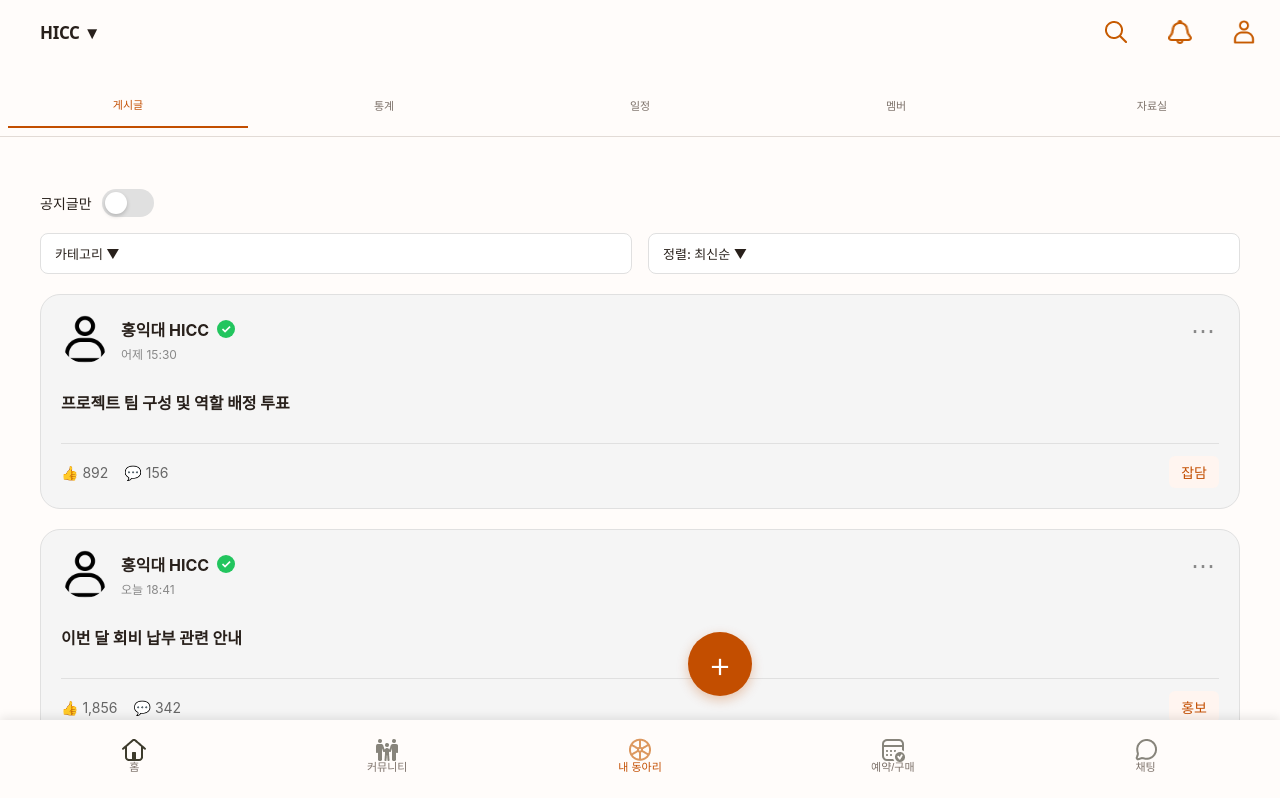
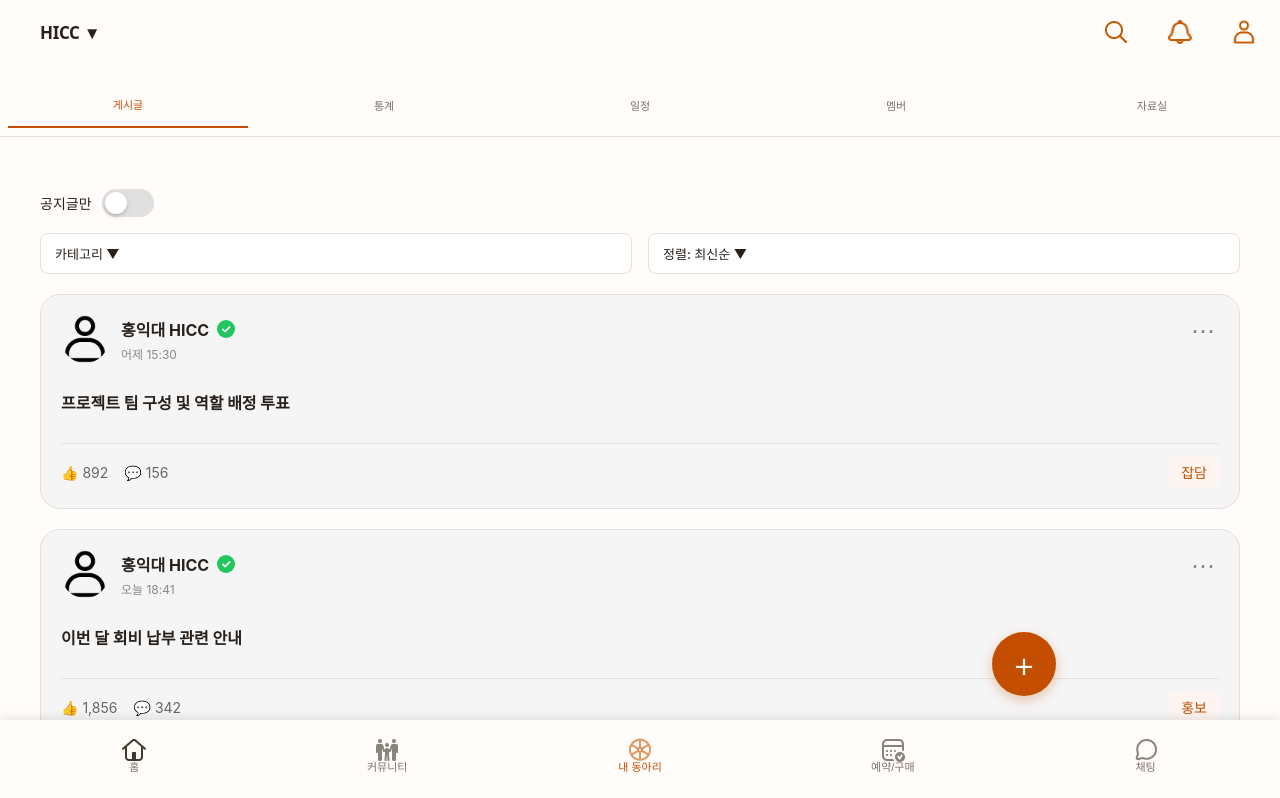
Before and after one commit to hyeonhakjang/admin_group_proto, a React (Create React App) app: page /myclub in a window 1280 px wide. Shown: the top 798 px of the page. Built offline with nearby package versions, Linux system fonts and the light colour scheme.

Commit message:
fix: use percentage-based positioning for floating write button to prevent device size variations

```diff
--- a/src/components/MyClubScreen.css
+++ b/src/components/MyClubScreen.css
@@ -2462,9 +2462,8 @@
 .floating-write-btn {
   position: fixed;
   bottom: calc(80px + clamp(16px, 4vw, 24px)); /* BottomTabBar 높이(80px) + 여백 */
-  left: 50%;
-  /* 예약/구매와 채팅 탭 사이 위치 조정 (BottomTabBar의 중앙에서 약간 오른쪽) */
-  transform: translateX(calc(-50% + clamp(60px, 15vw, 80px)));
+  left: 80%; /* 화면 너비의 80% 지점에 고정 (예약/구매와 채팅 사이) */
+  transform: translateX(-50%); /* 버튼 중앙 기준으로 정렬 */
   width: clamp(56px, 14vw, 64px);
   height: clamp(56px, 14vw, 64px);
   border-radius: 50%;
@@ -2482,12 +2481,12 @@
 
 .floating-write-btn:hover {
   background: #a03f00;
-  transform: translateX(calc(-50% + clamp(60px, 15vw, 80px))) scale(1.1);
+  transform: translateX(-50%) scale(1.1);
   box-shadow: 0 6px 16px rgba(195, 78, 0, 0.4);
 }
 
 .floating-write-btn:active {
-  transform: translateX(calc(-50% + clamp(60px, 15vw, 80px))) scale(0.95);
+  transform: translateX(-50%) scale(0.95);
 }
 
 .floating-write-icon {
```
